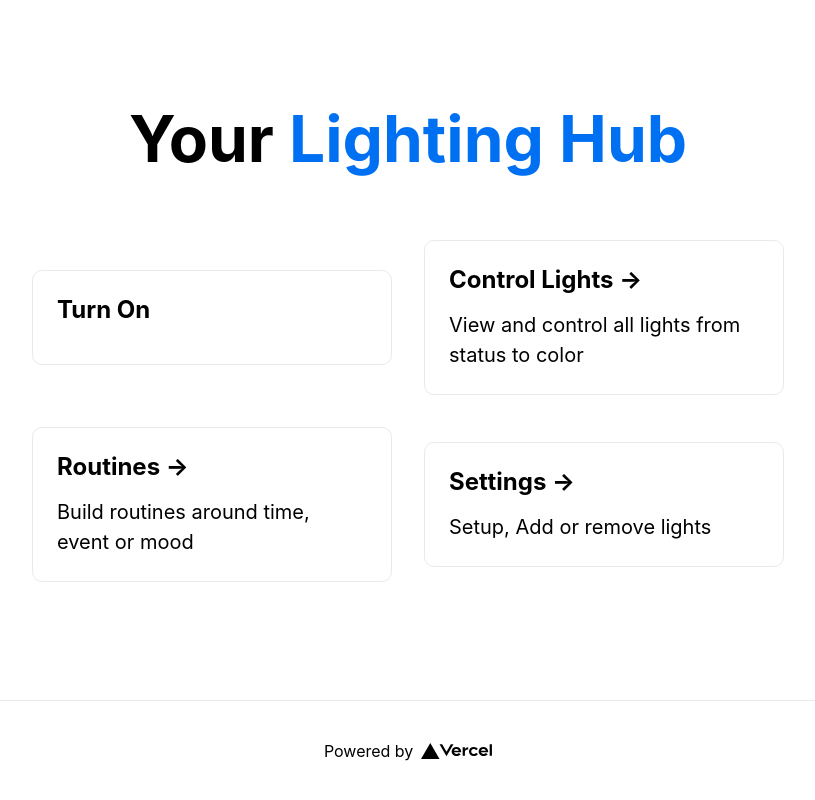
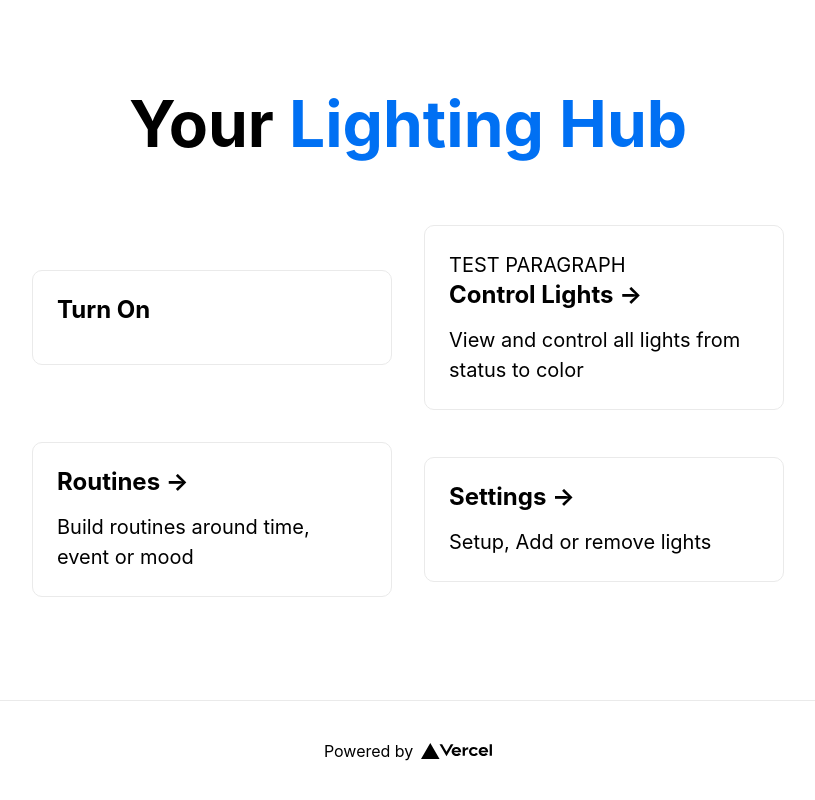
Before and after one commit to kDurg/hueLights, a Next.js app in the folder lightinghub/: page / in a window 1280 px wide. Shown: the whole page, without its empty margins (232-1047 px from the left). Built offline with nearby package versions, Linux system fonts and the light colour scheme.

Commit message:
react test component renders and passes props correctly

```diff
--- /dev/null
+++ b/lightinghub/Components/FormBuilder.js
@@ -0,0 +1,17 @@
+// PURPOSE: COMPONENTS USED TO BUILD PAGES AND FORMS
+
+export default function FormBuilder (props) {
+	// PROPS: (name, )
+	if (props && props.name) {
+		switch (props.name) {
+			case 'test':
+				return (
+					<div className='testDiv'>
+						<p>TEST PARAGRAPH</p>
+					</div>
+				)
+		}
+
+	}
+	return;
+}
--- a/lightinghub/pages/index.js
+++ b/lightinghub/pages/index.js
@@ -3,7 +3,7 @@ import styles from '../styles/Home.module.css'
 import Link from 'next/link';
 import React, { Component } from 'react';
 
-import FormBuilder from '../../src/Components/FormBuilder.js';
+import FormBuilder from '../Components/FormBuilder.js';
 
 const axios = require('axios');
 
@@ -231,6 +231,10 @@ class Home extends React.Component {
 
             <Link href="/controlLights" >
               <a className={styles.card}>
+                <FormBuilder
+                  name='test'>
+
+                </FormBuilder>
                 <h3> Control Lights &rarr;</h3>
                 <p>View and control all lights from status to color</p>
               </a>
```
